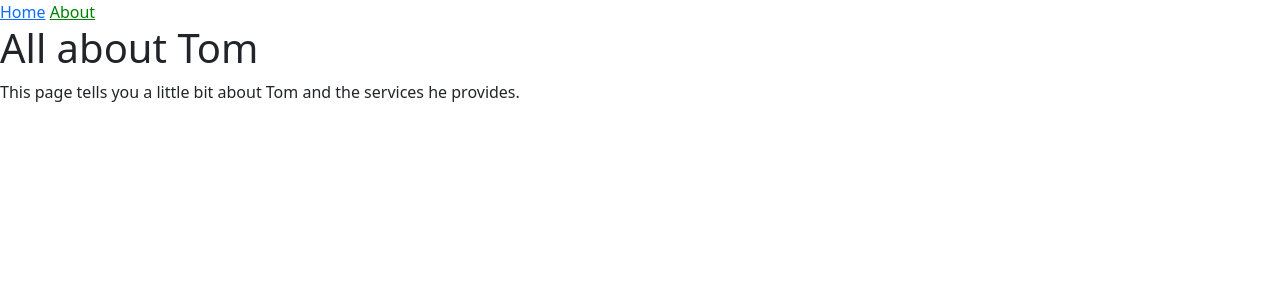
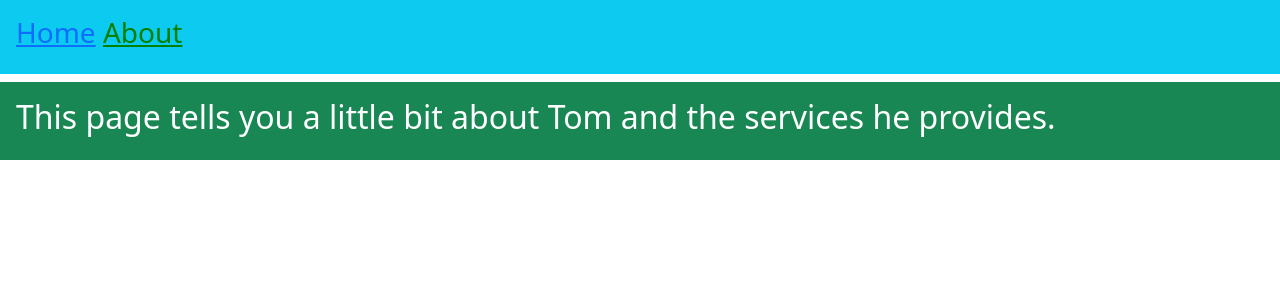
Before and after one commit to isleigh/isleigh.github.io, a Jekyll site: the page built from about.md, in a window 1280 px wide. Shown: the top 300 px of the page. Built offline with Jekyll 4.4.1, drawn with Linux system fonts in a browser that asks for light colours.

Commit message:
Adding a bit of bootstrap colour

```diff
--- a/_includes/navigation.html
+++ b/_includes/navigation.html
@@ -1,5 +1,8 @@
 <nav>
+<div class="p-3 mb-2 bg-info text-white"><h3>
   {% for item in site.data.navigation %}
     <a href="{{ item.link }}"{% if page.url == item.link %} class="current"{% endif %}>{{ item.name }}</a>
   {% endfor %}
+  </h3>
+</div>
 </nav>
--- a/about.md
+++ b/about.md
@@ -2,6 +2,10 @@
 layout: default
 title: About
 ---
-# All about Tom
+<div class="p-3 mb-2 bg-success text-white">
 
-This page tells you a little bit about Tom and the services he provides.
+
+<h2>
+    This page tells you a little bit about Tom and the services he provides.
+</h2>
+</div>
--- a/index.html
+++ b/index.html
@@ -2,4 +2,6 @@
 layout: default
 title: Home
 ---
+<div class="p-3 mb-2 bg-primary text-white">
 <h1>Tom's wonderful garage</h1>
+</div>
```
